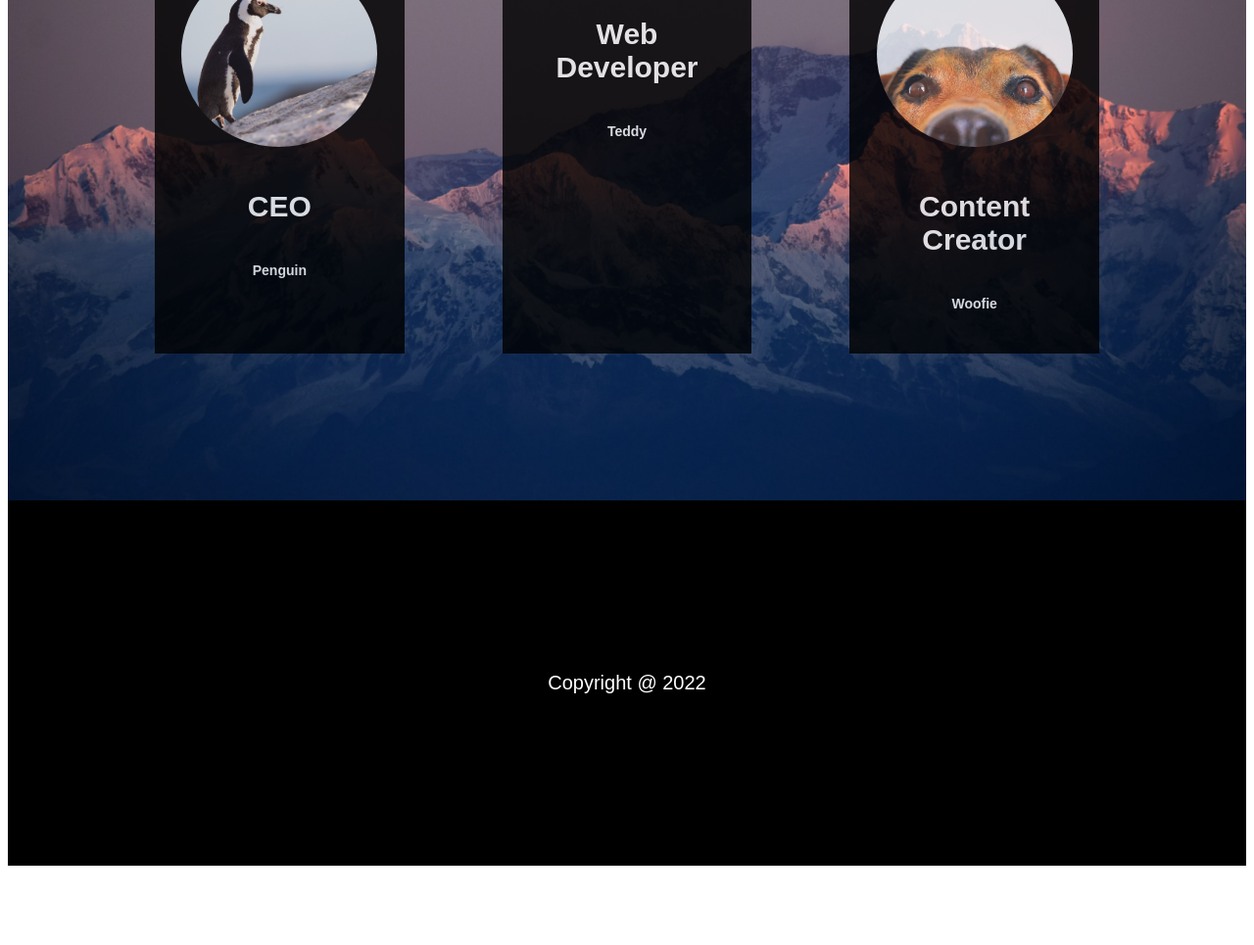
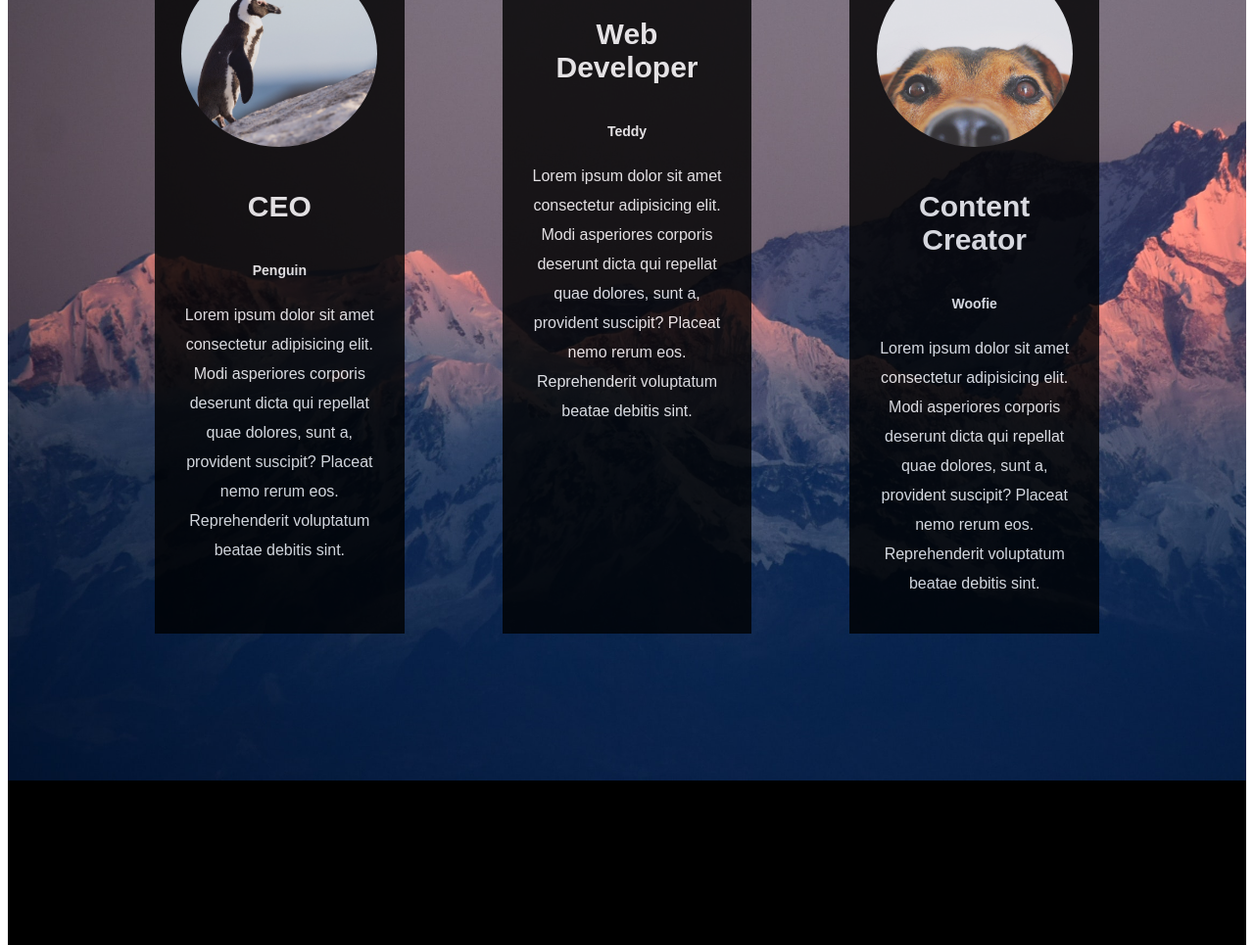
Before and after one commit to Germain712/Official_Website, a plain HTML site: page index.html in a window 1280 px wide. Shown: the part 1769-2734 px from the top of the page at 98% size. Before the commit the page ends 2661 px from the top, so only its background shows below. Drawn offline with Linux system fonts and the light colour scheme.

Commit message:
Added 3 p tags with lorem & styled with line-height

```diff
--- a/index.html
+++ b/index.html
@@ -42,16 +42,34 @@
           />
           <h4>CEO</h4>
           <h5>Penguin</h5>
+          <p>
+            Lorem ipsum dolor sit amet consectetur adipisicing elit. Modi
+            asperiores corporis deserunt dicta qui repellat quae dolores, sunt
+            a, provident suscipit? Placeat nemo rerum eos. Reprehenderit
+            voluptatum beatae debitis sint.
+          </p>
         </box>
         <box class="team-box"
           ><img src="Imgs/teddy.jpg" alt="Web Developer - Teddy" />
           <h4>Web Developer</h4>
           <h5>Teddy</h5>
+          <p>
+            Lorem ipsum dolor sit amet consectetur adipisicing elit. Modi
+            asperiores corporis deserunt dicta qui repellat quae dolores, sunt
+            a, provident suscipit? Placeat nemo rerum eos. Reprehenderit
+            voluptatum beatae debitis sint.
+          </p>
         </box>
         <box class="team-box"
           ><img src="Imgs/woofie.jpg" alt="Content Creator - Woofie" />
           <h4>Content Creator</h4>
           <h5>Woofie</h5>
+          <p>
+            Lorem ipsum dolor sit amet consectetur adipisicing elit. Modi
+            asperiores corporis deserunt dicta qui repellat quae dolores, sunt
+            a, provident suscipit? Placeat nemo rerum eos. Reprehenderit
+            voluptatum beatae debitis sint.
+          </p>
         </box>
       </box>
     </section>
--- a/style.css
+++ b/style.css
@@ -66,6 +66,10 @@ h3 {
   width: 400px;
 }
 
+.team-box p {
+  line-height: 30px;
+}
+
 .team-box img {
   object-fit: cover;
   max-width: 200px;
```
